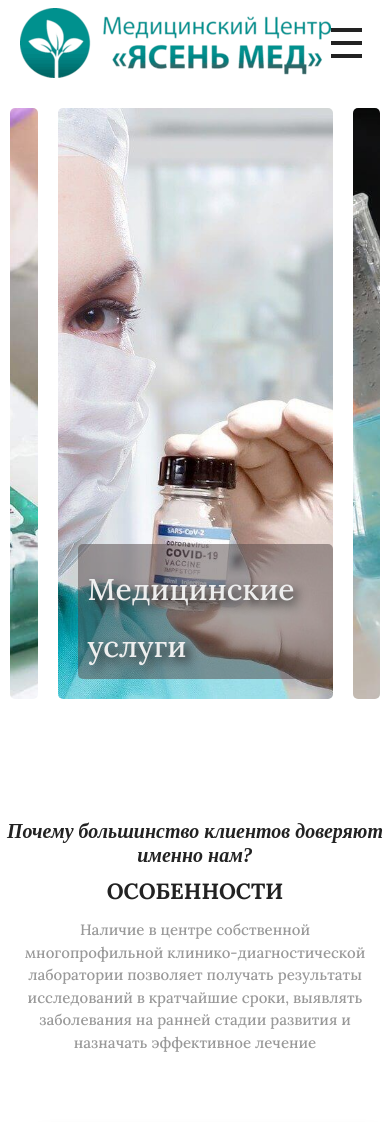
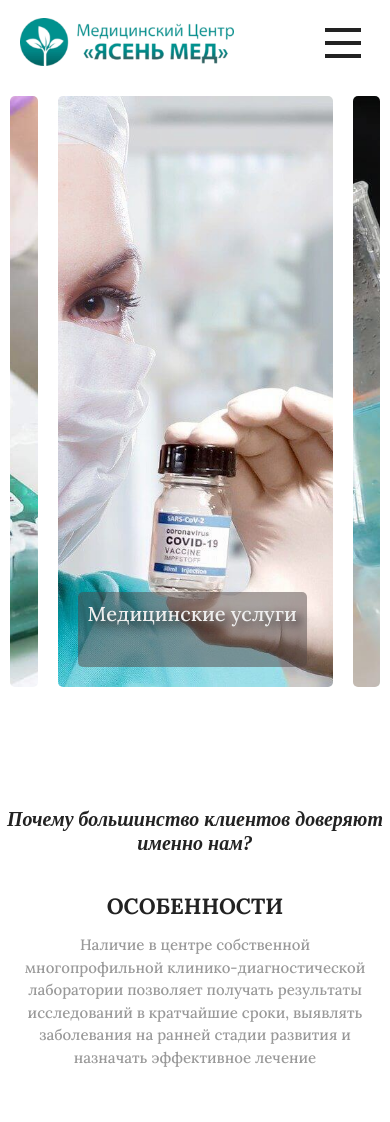
Before and after one commit to IrynaGlytsko/Medical_center_Yasen_Med, a PHP site: page /index.html in a window 390 px wide. Shown: the top 1122 px of the page. Run offline with PHP 8.4, Linux system fonts and the light colour scheme; some libraries are stand-ins or nearby versions.

Commit message:
feat: edit file

```diff
--- a/style.css
+++ b/style.css
@@ -528,6 +528,7 @@ a:active {
     text-align: center;
 }
 .fa-map-marker-alt{
+    display: block;
     font-size: 1.3em;
 }
 .map__title{
@@ -1017,7 +1018,7 @@ li{
         position: absolute;
         top: 10px;
         right: 30px;
-        z-index: 11px;
+        z-index: 11;
     }
     .header__nav-close-line{
         display: block;
@@ -1116,3 +1117,65 @@ li{
         display: none;
     }
 }
+
+@media (max-width: 510px) {
+    .burger__link a{
+        font-size: 10px;
+    }
+    .header__list{
+        padding: 0;
+    }
+    .header__burger__item{
+        padding: 2px;
+        margin: 10px;
+    }
+    .nav__link{
+        padding-left: 5px;
+    }
+    .header__nav-close-line{
+        height: 1.5px;
+        left: 100%;
+    }
+    .map__title a{
+        font-size: 20px;
+    }
+}
+
+@media (max-width: 490px) {
+    .special_offer{
+        font-size: 20px;
+        vertical-align: middle;
+    }
+    h3{
+        height: 75px;
+    }
+}
+
+@media (max-width: 450px) {
+    .burger__logo img{
+        width: 70%;
+        margin-top: 10px;
+    }
+    .burger{
+        width: 13%;
+    }
+    .slide h3{
+        font-size: 13px;
+    }
+}
+
+@media (max-width: 375px) {
+    .burger__link a{
+        font-size: 8px;
+    }
+}
+
+@media (max-width: 330px) {
+    .mts{
+        font-size: 8px;
+    }
+    .header__nav-close-line{
+        height: 1.2px;
+        left: 150%;
+    }
+}
```
